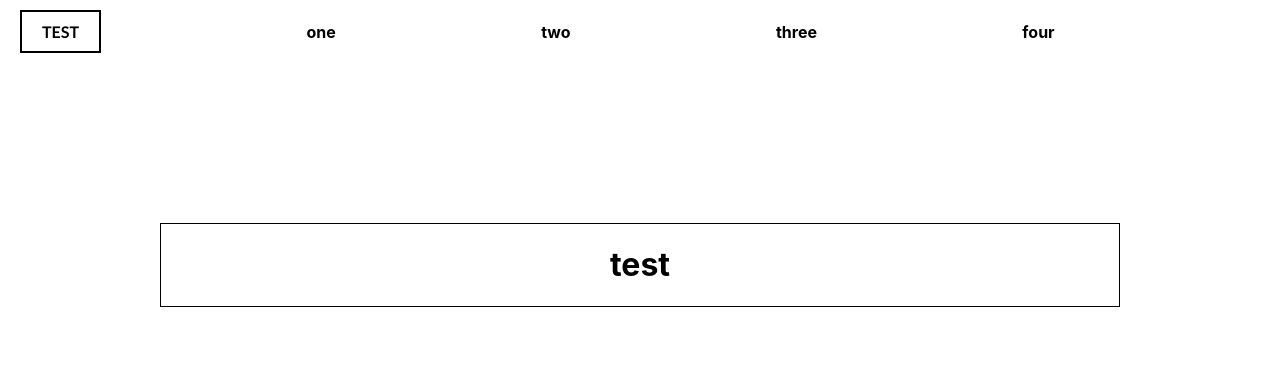
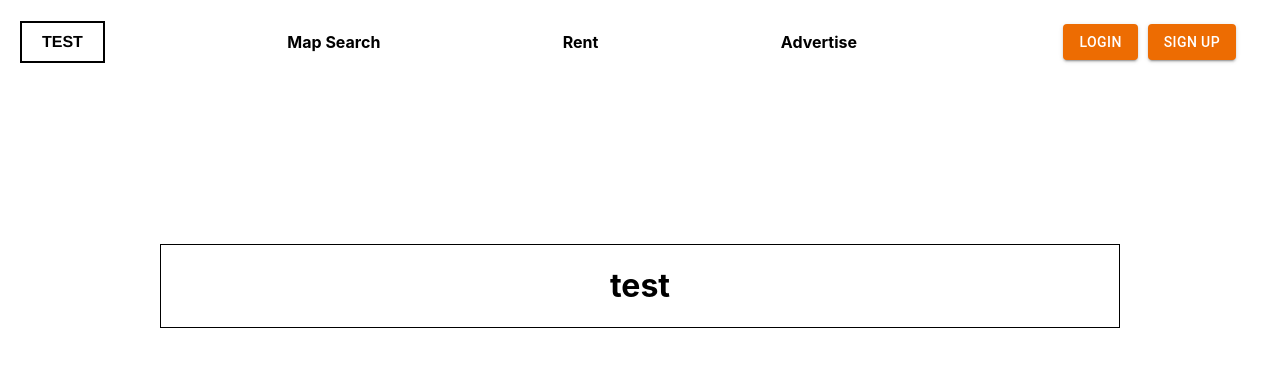
Before and after one commit to M9Huynh/NewHacksProject, a React (Create React App) app in the folder my-app/: page / in a window 1280 px wide. Shown: the top 366 px of the page. Built offline with nearby package versions, Linux system fonts and the light colour scheme.

Commit message:
added buttons to navbar

```diff
--- a/my-app/src/components/Navbar.css
+++ b/my-app/src/components/Navbar.css
@@ -19,7 +19,7 @@
     text-transform: uppercase;
     align-items: center;
     font-weight: bold;
-    font-family: optima;
+    font-family: Helvetica;
     color: black;
     padding: 10px 20px;
 }
--- a/my-app/src/components/Navbar.jsx
+++ b/my-app/src/components/Navbar.jsx
@@ -1,5 +1,6 @@
 import React from "react"
 import './Navbar.css'
+import { Button, Toolbar } from "@mui/material";
 
 const Navbar = () => {
     return (
@@ -9,12 +10,18 @@ const Navbar = () => {
         </div>
 
         <div className="navLinks">
-            <a href="/">one</a>
-            <a href="/">two</a>
-            <a href="/">three</a>
-            <a href="/">four</a>
+            <a href="/">Map Search</a>
+            <a href="/">Rent</a>
+            <a href="/">Advertise</a>
+        </div>
+        <div>
+           <Toolbar>
+                <Button sx={{marginLeft: 'auto', color:'white'}} variant="contained" color="warning">Login</Button>
+                <Button sx={{marginLeft: '10px', color:'white'}} variant="contained" color="warning">Sign Up</Button>
+           </Toolbar>
         </div>
         </div>
+
     )
 }
 
```
